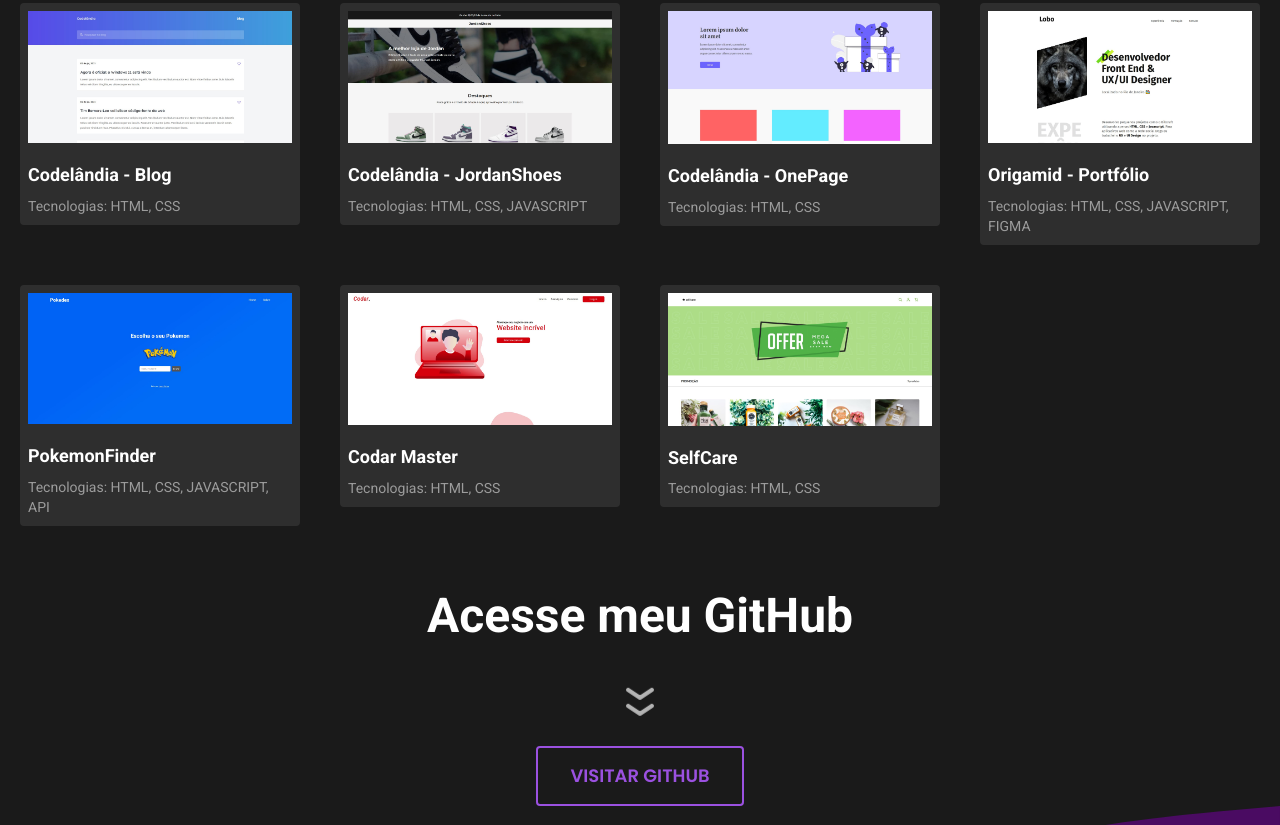
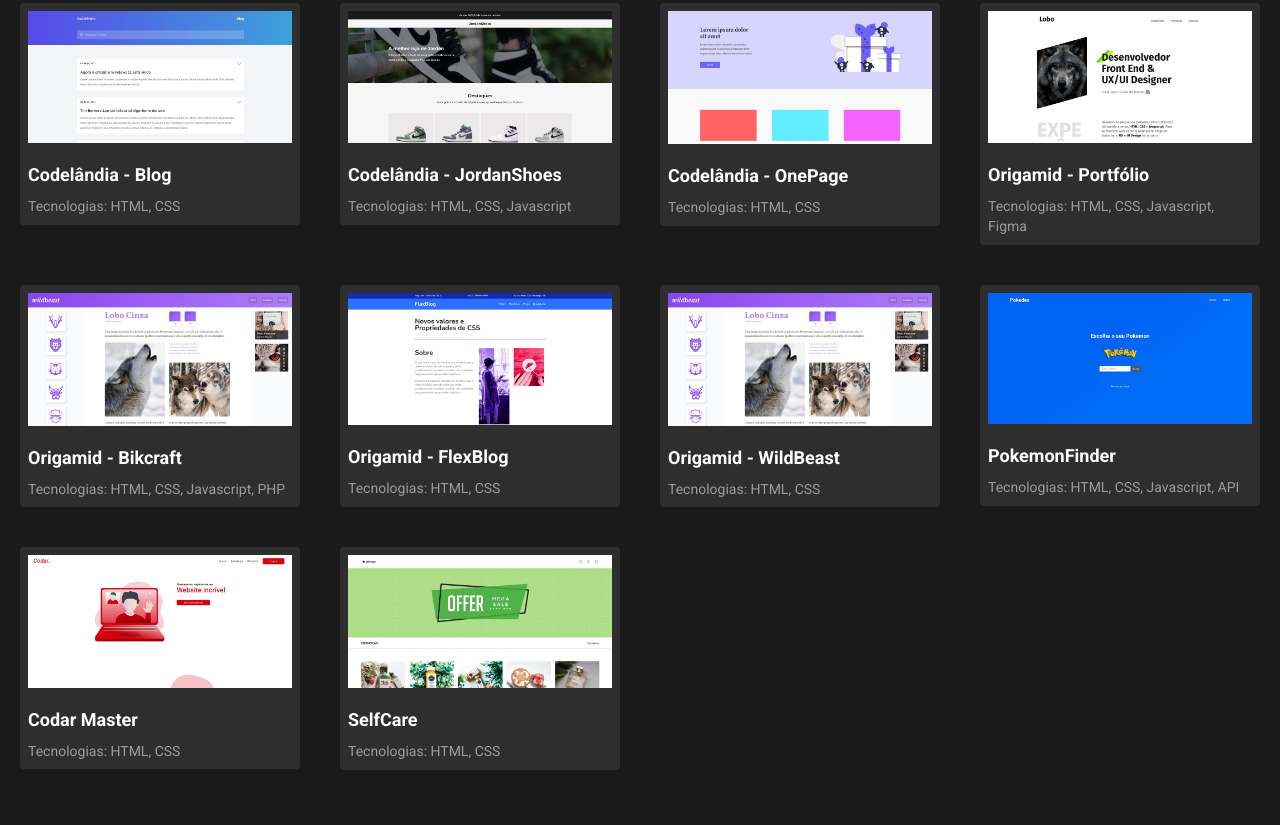
Before and after one commit to JesseMacielJr/JesseJunior, a plain HTML site: page index.html in a window 1280 px wide. Shown: the part 1769-2594 px from the top of the page. Drawn offline with nearby package versions, Linux system fonts and the light colour scheme.

Commit message:
adicionando sites: Bikcraft, FlexBlog e WildBeast. Alternando descrição dos projetos

```diff
--- a/index.html
+++ b/index.html
@@ -102,7 +102,8 @@
                         <div class="stacks-item">
                             <img src="img/icons/icons8-figma.svg" alt="Ícone Figma">
                             <h4>Figma</h4>
-                            <p>Possuo uma noção básica de design usando Figma, envolvendo tipografia, cores e espaçamento.
+                            <p>Possuo uma noção básica de design usando Figma, envolvendo tipografia, cores e
+                                espaçamento.
                             </p>
                         </div>
                     </div>
@@ -123,7 +124,7 @@
                             <div>
                                 <img src="img/images/desafio02.jpg" alt="Imagem Projeto">
                                 <h4>Codelândia - JordanShoes</h4>
-                                <p>Tecnologias: HTML, CSS, JAVASCRIPT</p>
+                                <p>Tecnologias: HTML, CSS, Javascript</p>
                             </div>
                         </a></li>
                     <li><a href="https://jessemacieljr.github.io/codelandia-OnePage/" target="_blank">
@@ -137,14 +138,35 @@
                             <div>
                                 <img src="img/images/projeto04.jpg" alt="Imagem Projeto">
                                 <h4>Origamid - Portfólio</h4>
-                                <p>Tecnologias: HTML, CSS, JAVASCRIPT, FIGMA</p>
+                                <p>Tecnologias: HTML, CSS, Javascript, Figma</p>
+                            </div>
+                        </a></li>
+                        <li><a href="https://jessemacieljr.github.io/Bikcraft/" target="_blank">
+                            <div>
+                                <img src="img/images/projeto06.jpg" alt="Imagem Projeto">
+                                <h4>Origamid - Bikcraft</h4>
+                                <p>Tecnologias: HTML, CSS, Javascript, PHP</p>
+                            </div>
+                        </a></li>
+                    <li><a href="https://jessemacieljr.github.io/FlexBlog/" target="_blank">
+                            <div>
+                                <img src="img/images/projeto05.jpg" alt="Imagem Projeto">
+                                <h4>Origamid - FlexBlog</h4>
+                                <p>Tecnologias: HTML, CSS</p>
+                            </div>
+                        </a></li>
+                    <li><a href="https://jessemacieljr.github.io/WildBeast/" target="_blank">
+                            <div>
+                                <img src="img/images/projeto06.jpg" alt="Imagem Projeto">
+                                <h4>Origamid - WildBeast</h4>
+                                <p>Tecnologias: HTML, CSS</p>
                             </div>
                         </a></li>
                     <li><a href="https://jessemacieljr.github.io/PokemonFinder/" target="_blank">
                             <div>
                                 <img src="img/images/projeto01.jpg" alt="Imagem Projeto">
                                 <h4>PokemonFinder</h4>
-                                <p>Tecnologias: HTML, CSS, JAVASCRIPT, API</p>
+                                <p>Tecnologias: HTML, CSS, Javascript, API</p>
                             </div>
                         </a></li>
                     <li><a href="https://jessemacieljr.github.io/CodarMaster/" target="_blank">
```
Also changed, not shown: img/images/projeto05.jpg (added), img/images/projeto06.jpg (added), img/images/projeto07.jpg (added), 1 other file.
